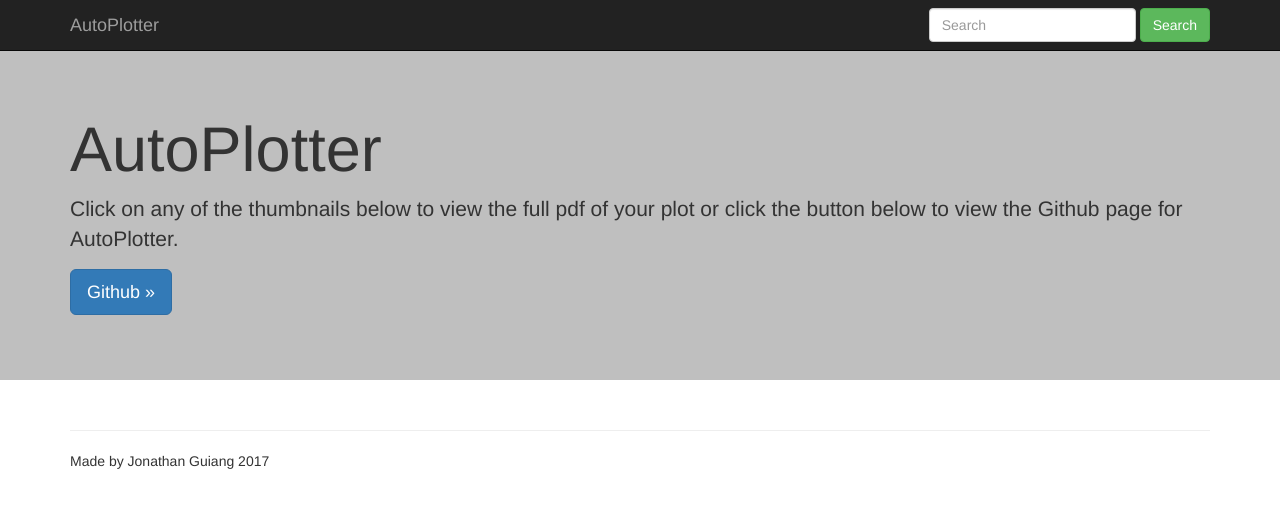
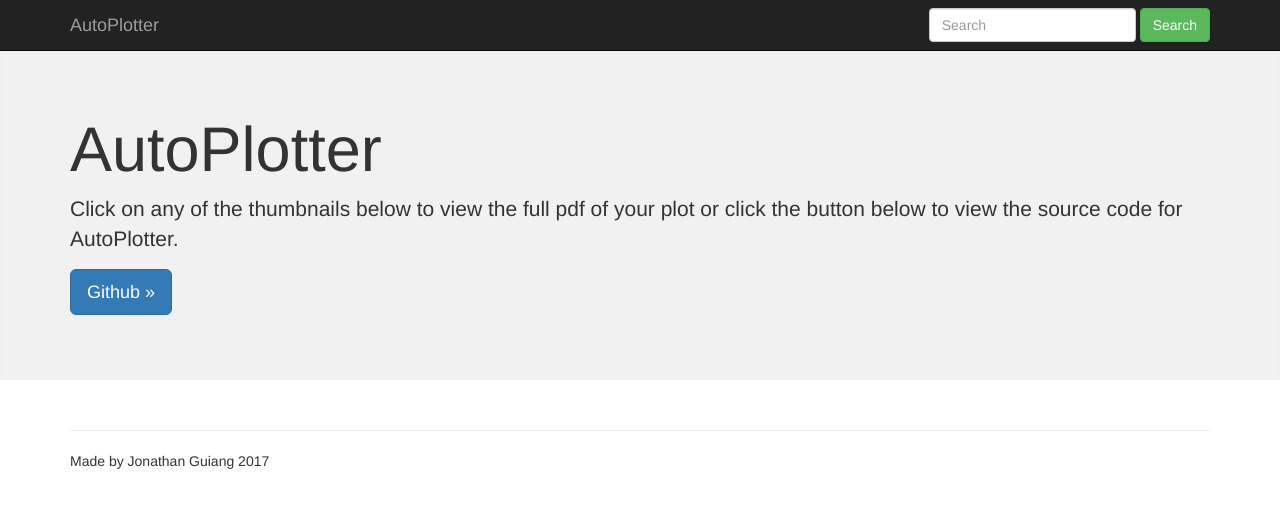
Before and after one commit to jkguiang/plotter, a PHP site: page / in a window 1280 px wide. Shown: the top 508 px of the page. Run offline with PHP 8.4, Linux system fonts and the light colour scheme; some libraries are stand-ins or nearby versions.

Commit message:
added jumbotron feature, removed outdated ooplt info

```diff
--- a/index.php
+++ b/index.php
@@ -21,18 +21,25 @@
                 margin-bottom: 0px;
                 opacity: 0.2;
                 color: #fff;
-                background: #000 url("") center center;
+                background-image: #fff url("") center center;
+                background-color: #ffffff !important;
+                background-size: 20% !important;
+
+                -webkit-filter: blur(5px);
+                -moz-filter: blur(5px);
+                -o-filter: blur(5px);
+                -ms-filter: blur(5px);
+                filter: blur(5px);
+
+                overflow: hidden;
                 width: 100%;
                 height: 100%;
-                background-size: cover;
-                overflow: hidden;
-
 
                 position:absolute;
                 top:0;left:0;
                 z-index:1;
             }
-            .jumbotron {position:relative;padding:50px;}
+            .jumbotron {position:relative;padding:50px;overflow:hidden}
             .jumbotron .container {z-index:2;
                 position:relative;
                 z-index:2;
@@ -75,10 +82,15 @@
         <script type="text/javascript">
 
             var php_out = <?php echo json_encode($images); ?>;
-            /* console.log(<?php print_r(dirname(__FILE__)); ?>); */
 
             $(function() {
                 load_page(php_out);
+                $('[id^=img_]').mouseenter(
+                    function() {
+                        $("#jumbo").css("background","#000 url('"+$(this).attr("src")+"') center center");
+                    }
+                );
+                console.log($('[id^=img_]'));
             });
 
             function load_page(php_out) {
@@ -118,7 +130,6 @@
 
                 for (var i = 0; i < data.length; i++) {
                     if (data[i]["name"].toLowerCase().indexOf(search) < 0) {
-                        console.log(search);
                         console.log("hid "+data[i]["name"])
                         data[i]["hidden"] = true;
                     }
@@ -158,7 +169,7 @@
                     if (data[i]["hidden"]) {
                         continue;
                     }
-                    $("#grid_" + counter).append("<h4>"+data[i]["name"]+"</h4><a href="+data[i]["pdf_path"]+"><img src="+data[i]["png_path"]+" width=200 height=240></a>");
+                    $("#grid_" + counter).append("<h4>"+data[i]["name"]+"</h4><a href="+data[i]["pdf_path"]+"><img id=img_"+counter+" src="+data[i]["png_path"]+" width=200 height=240></a>");
                     $("#grid_" + counter).append("");
                     counter++;
                 }
@@ -199,12 +210,12 @@
         </nav>
 
         <!-- Jumbotron -->
-        <div id="jumbo" class="jumbotron jumbotron-billboard">
-            <div class="main"></div>
+        <div class="jumbotron jumbotron-billboard">
+            <div id="jumbo" class="main"></div>
             <p><br /><p>
             <div class="container">
                 <h1>AutoPlotter</h1>
-                <p>Click on any of the thumbnails below to view the full pdf of your plot or click the button below to view the Github page for AutoPlotter.</p>
+                <p>Click on any of the thumbnails below to view the full pdf of your plot or click the button below to view the source code for AutoPlotter.</p>
                 <p><a class="btn btn-primary btn-lg" href="http://github.com/jkguiang/AutoPlotter" role="button">Github &raquo;</a></p>
             </div>
         </div>
```
Also changed, not shown: README.txt. Lines whose indentation alone changed are shown as unchanged.
